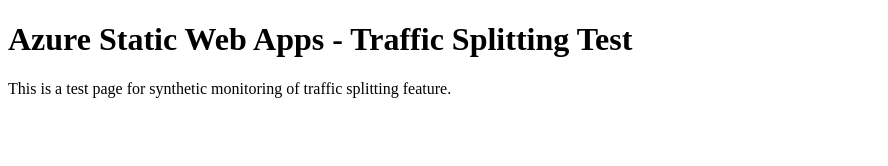
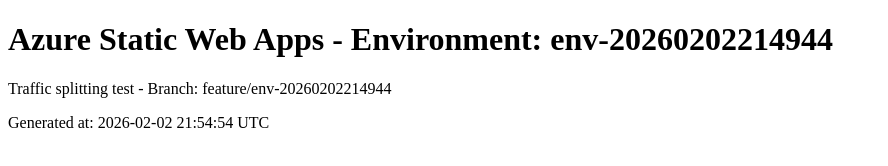
Before and after one commit to skylathadani-ms/synthetics-swa-traffic-20260202214944, a plain HTML site: page index.html in a window 1280 px wide. Shown: the whole page, without its empty margins (0-888 px from the left). Drawn offline with Linux system fonts and the light colour scheme.

Commit message:
Update index.html for env-20260202214944

```diff
--- a/index.html
+++ b/index.html
@@ -1,10 +1,11 @@
 <!DOCTYPE html>
 <html>
 <head>
-<title>Synthetics Test - Traffic Splitting</title>
+<title>Environment: env-20260202214944</title>
 </head>
 <body>
-<h1>Azure Static Web Apps - Traffic Splitting Test</h1>
-<p>This is a test page for synthetic monitoring of traffic splitting feature.</p>
+<h1>Azure Static Web Apps - Environment: env-20260202214944</h1>
+<p>Traffic splitting test - Branch: feature/env-20260202214944</p>
+<p>Generated at: 2026-02-02 21:54:54 UTC</p>
 </body>
 </html>
```
